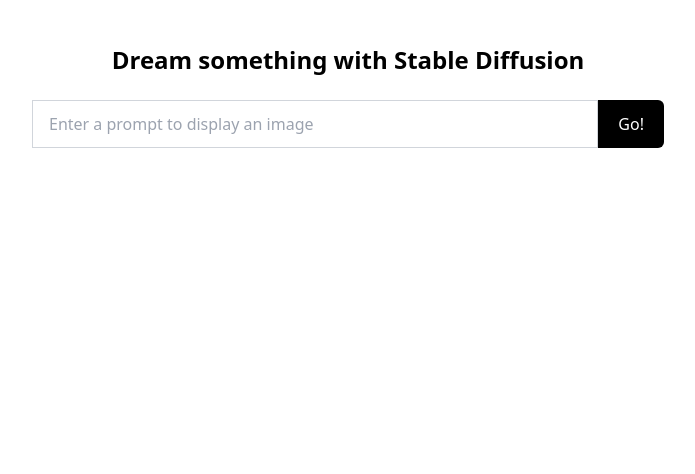
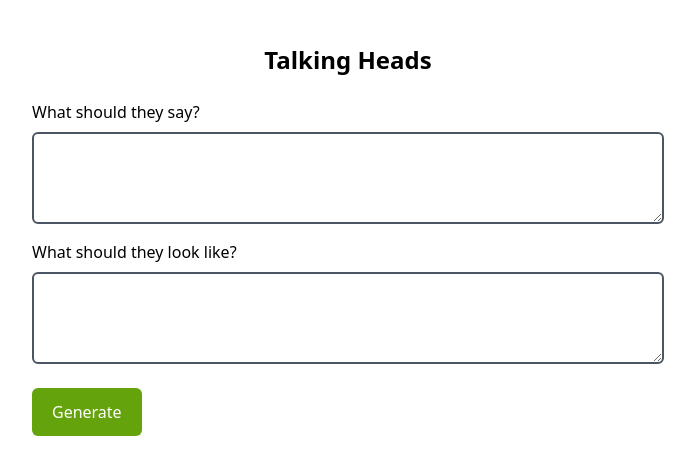
Before and after one commit to fofr/talking-heads, a Next.js app: page / in a window 1280 px wide. Shown: the top 474 px of the page, without its empty margins (292-987 px from the left). Built offline with nearby package versions, Linux system fonts and the light colour scheme.

Commit message:
Initial form

```diff
--- a/package.json
+++ b/package.json
@@ -1,5 +1,5 @@
 {
-  "name": "getting-started-web-app",
+  "name": "talking-heads",
   "version": "0.1.0",
   "private": true,
   "scripts": {
--- a/pages/index.js
+++ b/pages/index.js
@@ -45,25 +45,41 @@
   return (
     <div className="container max-w-2xl mx-auto p-5">
       <Head>
-        <title>Replicate + Next.js</title>
+        <title>Talking Heads</title>
       </Head>
 
       <h1 className="py-6 text-center font-bold text-2xl">
-        Dream something with{" "}
-        <a href="https://replicate.com/stability-ai/stable-diffusion">
-          Stable Diffusion
-        </a>
+        Talking Heads
       </h1>
 
-      <form className="w-full flex" onSubmit={handleSubmit}>
-        <input
-          type="text"
-          className="flex-grow"
-          name="prompt"
-          placeholder="Enter a prompt to display an image"
-        />
+      <form className="w-full" onSubmit={handleSubmit}>
+        <label className="block mb-2" htmlFor="prompt">
+          What should they say?
+        </label>
+        <div class="flex">
+          <textarea
+            id="prompt"
+            type="text"
+            rows="3"
+            className="flex-grow border-2 border-gray-600 rounded-md p-2"
+            name="prompt"
+          />
+        </div>
+
+        <label className="block mt-4 mb-2" htmlFor="image-prompt">
+          What should they look like?
+        </label>
+        <div class="flex">
+          <textarea
+            id="image-prompt"
+            type="text"
+            rows="3"
+            className="flex-grow border-2 border-gray-600 rounded-md p-2"
+            name="prompt"
+          />
+        </div>
         <button className="button" type="submit">
-          Go!
+          Generate
         </button>
       </form>
 
--- a/styles/globals.css
+++ b/styles/globals.css
@@ -16,7 +16,7 @@
 }
 
 .button {
-  @apply bg-black text-white rounded-r-md inline-block px-5 py-3;
+  @apply bg-lime-600 text-white rounded-md mt-6 block px-5 py-3;
 }
 
 .image-wrapper {
```
Also changed, not shown: 2 other files (tests, documents, lock files or other folders).
